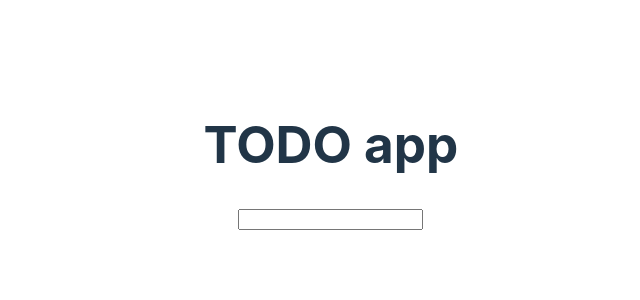
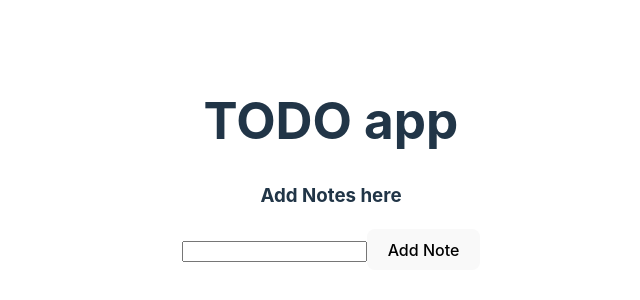
Before and after one commit to aviralrabbit1/notes, a React (Vite) app: page / in a window 1280 px wide. Shown: the part 236-536 px from the top of the page, without its empty margins (309-949 px from the left). Built offline with nearby package versions, Linux system fonts and the light colour scheme.

Commit message:
basic form

```diff
--- a/src/TODO.tsx
+++ b/src/TODO.tsx
@@ -1,14 +1,22 @@
 import { useState } from "react";
 
 function TODO() {
-    const [text, settext] = useState("");
+    const [title, setTitle] = useState("");
+
+    const addNote = (event: { preventDefault: () => void; }) => {
+        event.preventDefault();
+    }
+
     return (
       <div>
         <h1>
           TODO app
         </h1>
-        <input type="text" onChange={(e) => settext(e.target.value)} />
-        <p>{text} </p>
+        <h3>Add Notes here</h3>
+        <form action="" onSubmit={addNote} >
+            <input type="text" value={title} onChange={(e) => setTitle(e.target.value)} />
+            <button>Add Note</button>
+        </form>
       </div>
     )
 }
```
